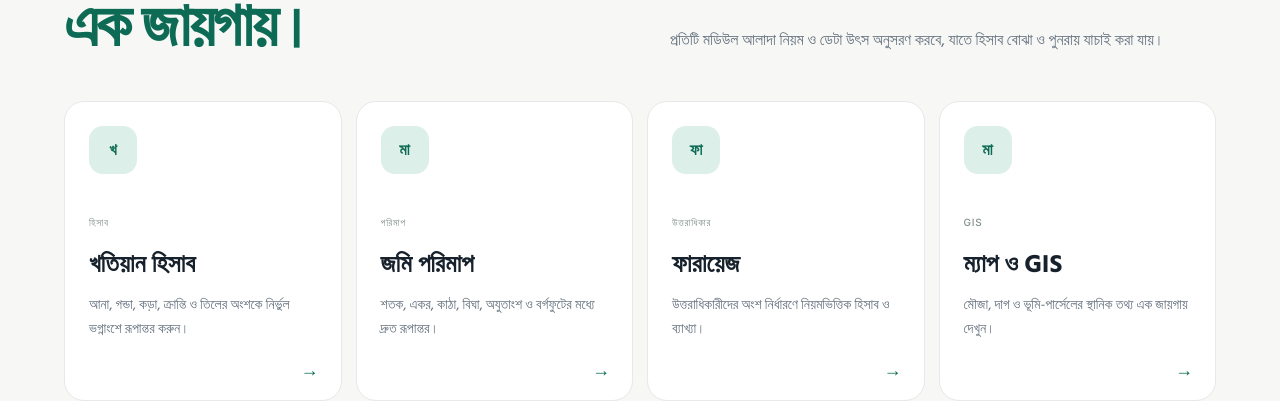
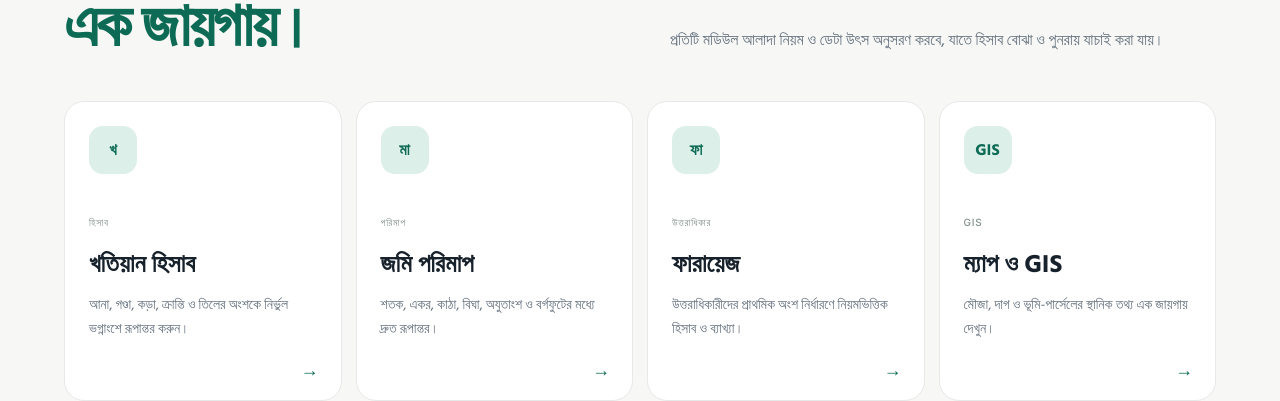
Before and after one commit to omarreact/LandBD-AGIS-CHECKED, a Next.js app: page / in a window 1280 px wide. Shown: the part 913-1314 px from the top of the page. Built offline with nearby package versions, Linux system fonts and the light colour scheme.

Commit message:
feat: connect homepage modules to live routes

```diff
--- a/app/page.tsx
+++ b/app/page.tsx
@@ -1,8 +1,8 @@
 const modules = [
-  { href: '/khatian', icon: 'খ', title: 'খতিয়ান হিসাব', description: 'আনা, গন্ডা, কড়া, ক্রান্তি ও তিলের অংশকে নির্ভুল ভগ্নাংশে রূপান্তর করুন।', tag: 'হিসাব' },
+  { href: '/khatian', icon: 'খ', title: 'খতিয়ান হিসাব', description: 'আনা, গণ্ডা, কড়া, ক্রান্তি ও তিলের অংশকে নির্ভুল ভগ্নাংশে রূপান্তর করুন।', tag: 'হিসাব' },
   { href: '/measurement', icon: 'মা', title: 'জমি পরিমাপ', description: 'শতক, একর, কাঠা, বিঘা, অযুতাংশ ও বর্গফুটের মধ্যে দ্রুত রূপান্তর।', tag: 'পরিমাপ' },
-  { href: '#faraez', icon: 'ফা', title: 'ফারায়েজ', description: 'উত্তরাধিকারীদের অংশ নির্ধারণে নিয়মভিত্তিক হিসাব ও ব্যাখ্যা।', tag: 'উত্তরাধিকার' },
-  { href: '#map', icon: 'মা', title: 'ম্যাপ ও GIS', description: 'মৌজা, দাগ ও ভূমি-পার্সেলের স্থানিক তথ্য এক জায়গায় দেখুন।', tag: 'GIS' },
+  { href: '/faraez', icon: 'ফা', title: 'ফারায়েজ', description: 'উত্তরাধিকারীদের প্রাথমিক অংশ নির্ধারণে নিয়মভিত্তিক হিসাব ও ব্যাখ্যা।', tag: 'উত্তরাধিকার' },
+  { href: '/map', icon: 'GIS', title: 'ম্যাপ ও GIS', description: 'মৌজা, দাগ ও ভূমি-পার্সেলের স্থানিক তথ্য এক জায়গায় দেখুন।', tag: 'GIS' },
 ];
 
 export default function Home() {
@@ -10,7 +10,7 @@ export default function Home() {
     <main>
       <header className="site-header"><a className="brand" href="#top" aria-label="LandBD হোম"><span className="brand-mark">L</span><span><strong>LandBD</strong><small>সঠিক জমির হিসাব</small></span></a><nav aria-label="প্রধান নেভিগেশন"><a href="#modules">সেবা</a><a href="#about">কীভাবে কাজ করে</a><a href="#sources">উৎস ও যাচাই</a></nav><button className="language-button" type="button" aria-label="ভাষা পরিবর্তন">বাংলা</button></header>
       <section className="hero" id="top"><div className="hero-copy"><div className="eyebrow"><span /> বাংলাদেশ ভূমি তথ্য ও হিসাব</div><h1>জমির হিসাব,<br /><em>আরও সহজ।</em></h1><p>খতিয়ান, জমির পরিমাপ, ফারায়েজ ও GIS তথ্য—একটি পরিষ্কার, যাচাইযোগ্য এবং বাংলা-কেন্দ্রিক প্ল্যাটফর্মে।</p><div className="hero-actions"><a className="primary-button" href="#modules">সেবা দেখুন <span>→</span></a><a className="secondary-button" href="#about">কীভাবে কাজ করে</a></div><div className="trust-row"><span>✓ সূত্রভিত্তিক</span><span>✓ নিয়মভিত্তিক হিসাব</span><span>✓ বাংলা প্রথম</span></div></div><div className="hero-panel" aria-label="LandBD overview"><div className="panel-top"><span>LAND INTELLIGENCE</span><span className="live-dot">● তথ্য কাঠামো</span></div><div className="land-card"><div><span className="muted">উদাহরণ জমি</span><strong>২.৫০ শতক</strong></div><div className="mini-stat"><span>খতিয়ান</span><b>RS-১২৩৪</b></div><div className="mini-stat"><span>দাগ</span><b>৪৫৬</b></div><div className="share-bar"><i /><i /><i /><i /></div><small>গণনা ও উৎস আলাদাভাবে সংরক্ষণযোগ্য</small></div><div className="panel-grid"><div><span>৪</span><small>মূল সেবা</small></div><div><span>GIS</span><small>স্থানিক তথ্য</small></div><div><span>AI</span><small>ডকুমেন্ট সহায়তা</small></div></div></div></section>
-      <section className="section" id="modules"><div className="section-heading"><div><span className="eyebrow">মূল সেবা</span><h2>যে কাজগুলো<br /><em>এক জায়গায়।</em></h2></div><p>প্রতিটি মডিউল আলাদা নিয়ম ও ডেটা উৎস অনুসরণ করবে, যাতে হিসাব বোঝা ও পুনরায় যাচাই করা যায়।</p></div><div className="module-grid">{modules.map((module) => <a className="module-card" id={module.href.startsWith('#') ? module.href.slice(1) : undefined} href={module.href} key={module.title}><div className="module-icon">{module.icon}</div><span className="module-tag">{module.tag}</span><h3>{module.title}</h3><p>{module.description}</p><span className="card-arrow">→</span></a>)}</div></section>
+      <section className="section" id="modules"><div className="section-heading"><div><span className="eyebrow">মূল সেবা</span><h2>যে কাজগুলো<br /><em>এক জায়গায়।</em></h2></div><p>প্রতিটি মডিউল আলাদা নিয়ম ও ডেটা উৎস অনুসরণ করবে, যাতে হিসাব বোঝা ও পুনরায় যাচাই করা যায়।</p></div><div className="module-grid">{modules.map((module) => <a className="module-card" href={module.href} key={module.title}><div className="module-icon">{module.icon}</div><span className="module-tag">{module.tag}</span><h3>{module.title}</h3><p>{module.description}</p><span className="card-arrow">→</span></a>)}</div></section>
       <section className="statement" id="about"><div><span className="eyebrow">LandBD নীতি</span><h2>AI সাহায্য করবে,<br /><em>হিসাবের নিয়ম সিদ্ধান্ত নেবে।</em></h2></div><p>ডকুমেন্ট পড়া, তথ্য খোঁজা ও ফলাফল ব্যাখ্যায় AI ব্যবহার করা যাবে। কিন্তু জমির পরিমাণ, জ্যামিতিক ক্ষেত্রফল বা উত্তরাধিকার অংশের মূল গণনা হবে নির্ধারিত, পরীক্ষাযোগ্য নিয়মে।</p></section><section className="source-strip" id="sources"><span>ডেটা ও নিয়মের উৎস</span><strong>সরকারি রেকর্ড</strong><strong>আইন ও বিধি</strong><strong>GIS ডেটাসেট</strong><strong>গণনা সূত্র</strong></section><footer><span>© {new Date().getFullYear()} LandBD</span><span>বাংলাদেশের ভূমি তথ্য ও হিসাব প্ল্যাটফর্ম</span><a href="#top">উপরে ↑</a></footer>
     </main>
   );
```
